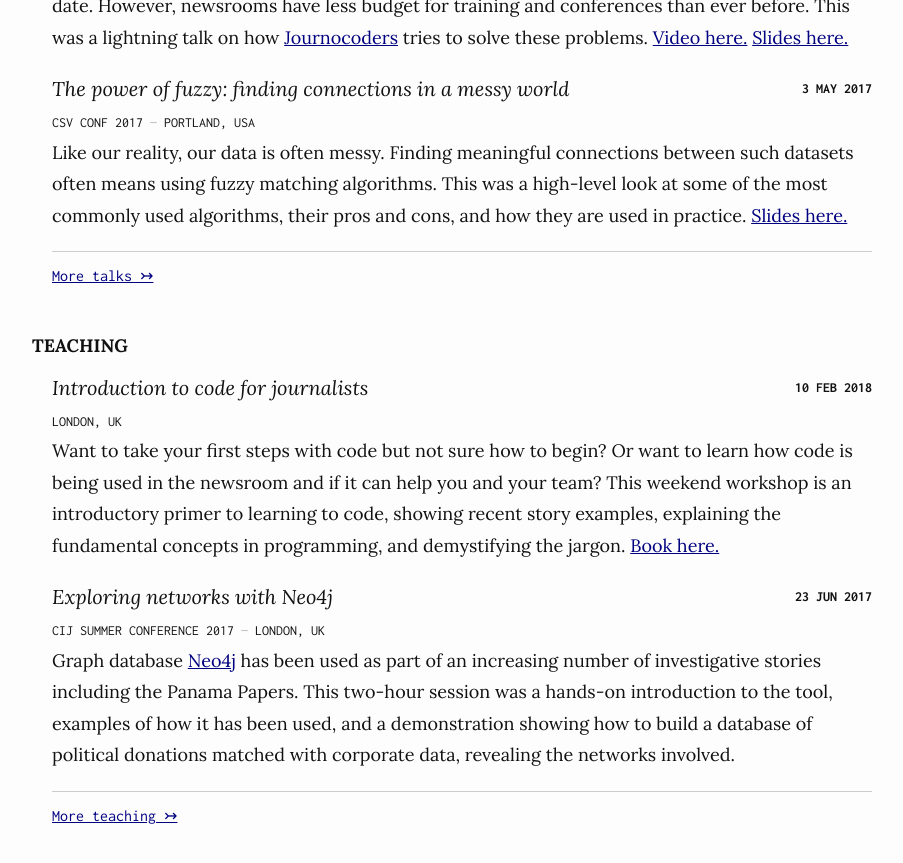
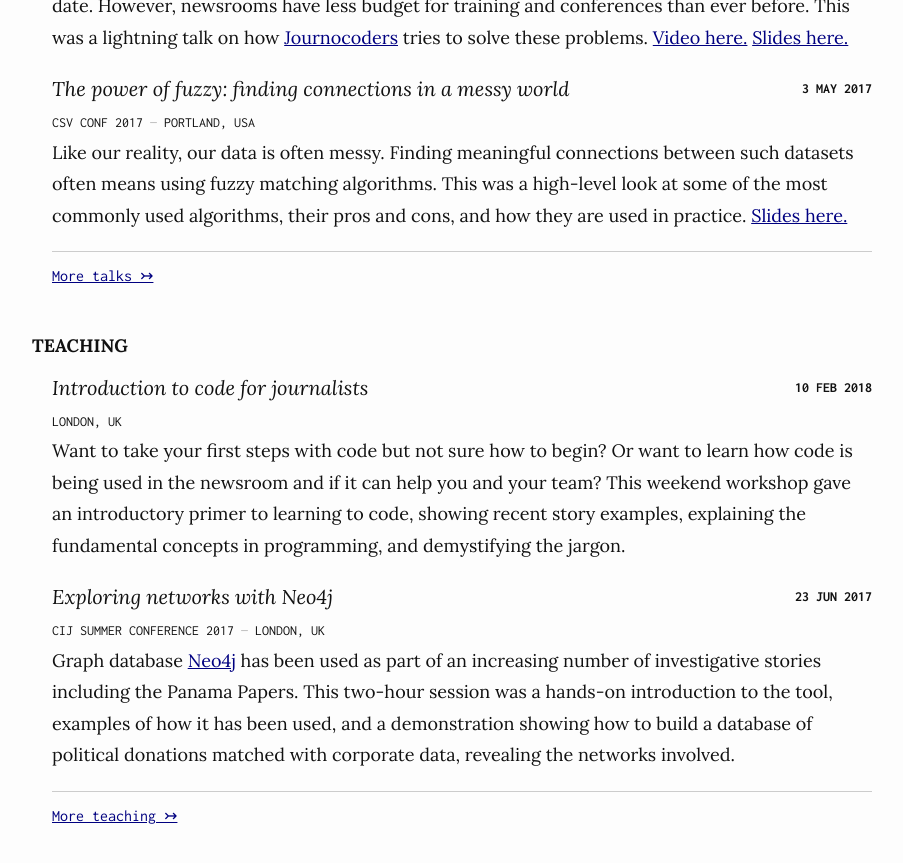
Before and after one commit to maxharlow/maxharlow.github.io, a Jekyll site: the page built from index.md, in a window 1280 px wide and 900 px high, scrolled down 1658 px. Shown: the top 863 px of the window, without its empty margins (188-1091 px from the left). Built offline with Jekyll 4.4.1, drawn with Linux system fonts in a browser that asks for light colours.

Commit message:
Now in the past

```diff
--- a/_data/teaching.yaml
+++ b/_data/teaching.yaml
@@ -2,7 +2,7 @@
     location: London, UK
     date: 2018-02-10
     details: |
-        Want to take your first steps with code but not sure how to begin? Or want to learn how code is being used in the newsroom and if it can help you and your team? This weekend workshop is an introductory primer to learning to code, showing recent story examples, explaining the fundamental concepts in programming, and demystifying the jargon. [Book here.](https://tcij.org/courses/course-calendar/introduction-code-journalists)
+        Want to take your first steps with code but not sure how to begin? Or want to learn how code is being used in the newsroom and if it can help you and your team? This weekend workshop gave an introductory primer to learning to code, showing recent story examples, explaining the fundamental concepts in programming, and demystifying the jargon.
 
 -   title: Exploring networks with Neo4j
     event: CIJ Summer Conference 2017
```
